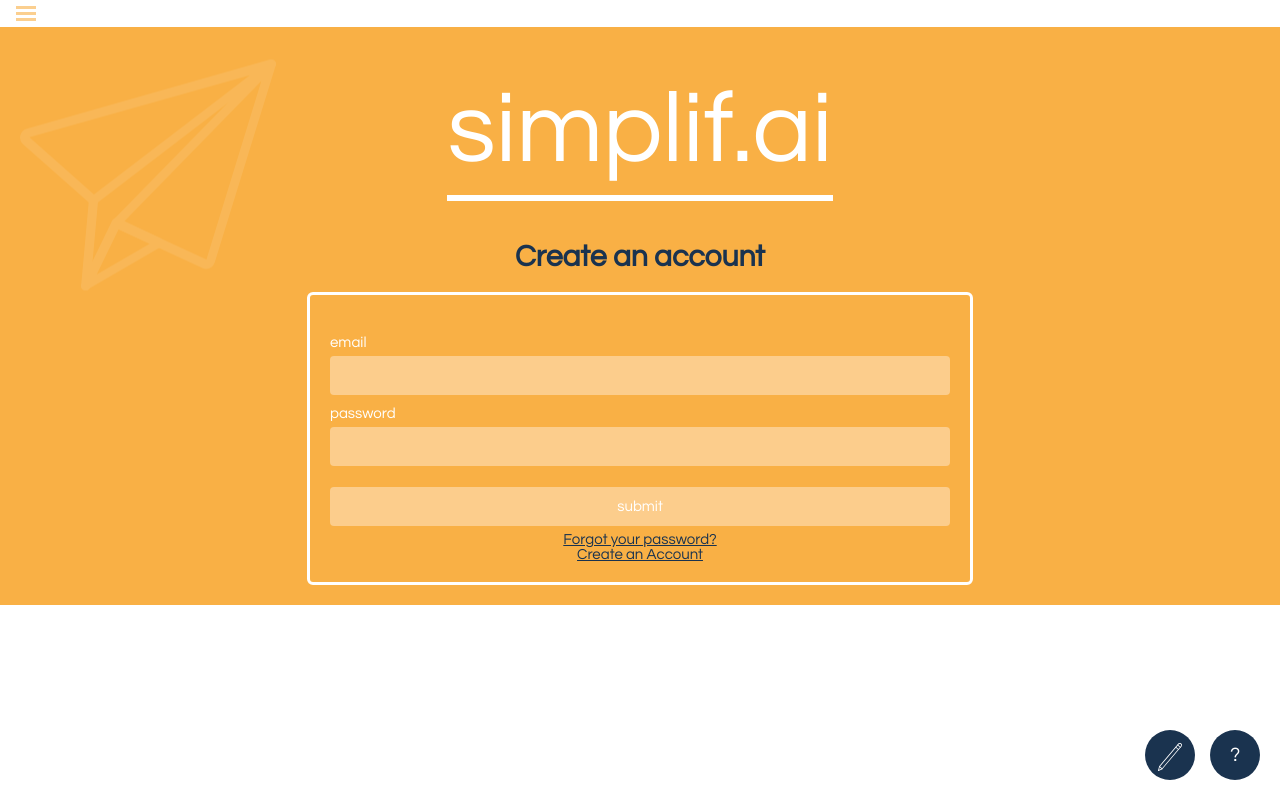
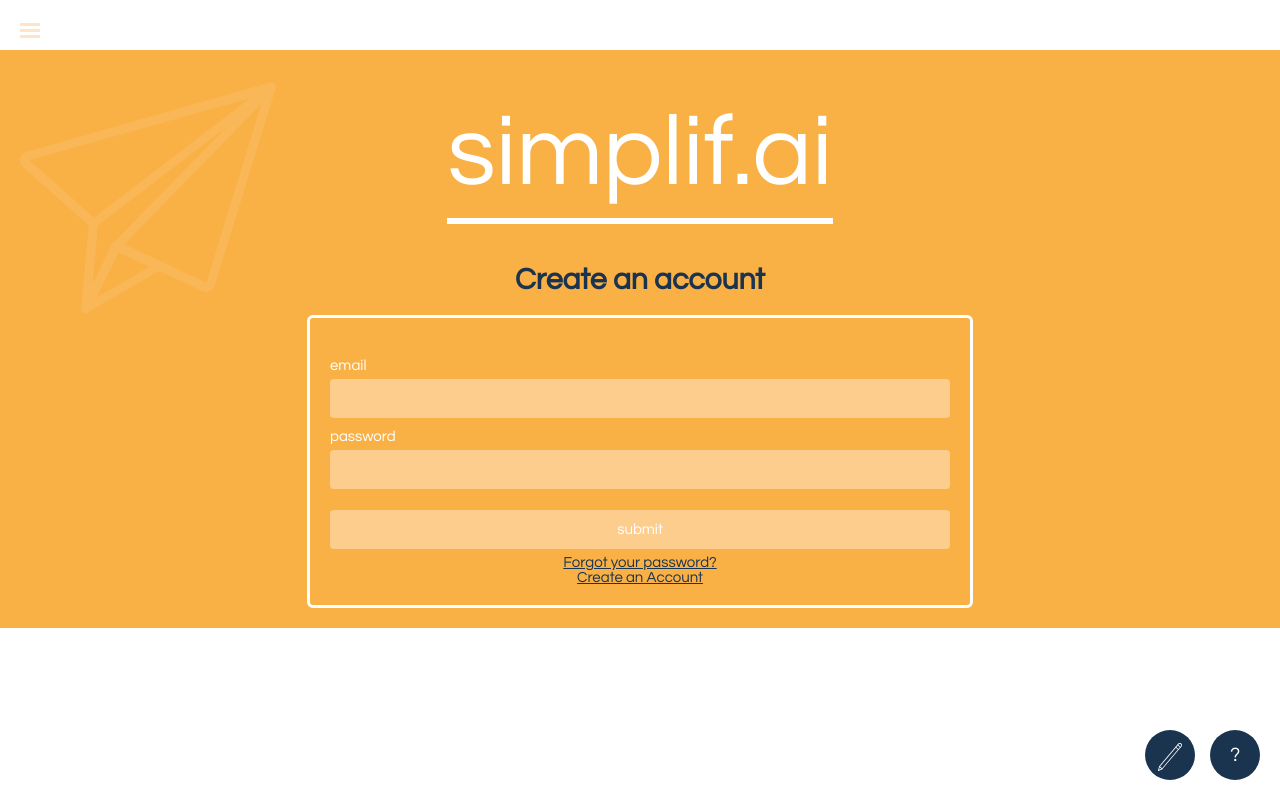
Before and after one commit to simplif-ai/application, a React (Create React App) app in the folder Frontend/: page / in a window 1280 px wide. Built offline with nearby package versions, Linux system fonts and the light colour scheme; no server answers.

Commit message:
styles for nav bar open and close

```diff
--- a/Frontend/src/css/nav.css
+++ b/Frontend/src/css/nav.css
@@ -1,10 +1,24 @@
 .container {
-  display: right;
+  display: inline-block;
+  position: fixed;
+  left: 20px;
+  top: 20px;
   cursor: pointer;
   opacity: .5;
 }
+.nav {
+  height: 50px;
+}
 .container:hover{
   opacity:1;
+  /*border-radius: 50%;
+  width: 40px;
+  height: 40px;
+  border: 1px solid #95989A;
+  transition: border-color .2s ease-in-out;
+ -moz-transition: border-color .2s ease-in-out;
+ -webkit-transition: border-color .2s ease-in-out;
+ -o-transition: border-color .2s ease-in-out;*/
 }
 
 .bar1, .bar2, .bar3 {
@@ -21,15 +35,37 @@
 .change .bar1 {
     -webkit-transform: rotate(-45deg) translate(-9px, 6px);
     transform: rotate(-45deg) translate(-9px, 6px);
+    -webkit-transform: rotate(-45deg);
+    transform: rotate(-45deg);
 }
 
 /* Fade out the second bar */
 .change .bar2 {
-    opacity: 0;
+    display: none;
 }
 
 /* Rotate last bar */
 .change .bar3 {
     -webkit-transform: rotate(45deg) translate(-8px, -8px);
     transform: rotate(45deg) translate(-8px, -8px);
+    -webkit-transform: rotate(45deg);
+    transform: rotate(45deg);
+
 }
+
+.drop {
+  background-color: #1A334F;
+  color: white;
+  border-radius: 50px;
+  border-radius: 0 27px 27px 27px;
+  position: fixed;
+  left: 20px;
+  top: 56px;
+  height: auto;
+  display: inline-block;
+  padding: 20px;
+}
+.drop a {
+  color: white;
+  display: block;
+}
--- a/Frontend/src/css/profile.css
+++ b/Frontend/src/css/profile.css
@@ -32,7 +32,7 @@
     opacity:1;
 }
 
-.container {
+.profile .container {
     padding: 3px 16px;
     font-style: italic;
 }
--- a/Frontend/src/pages/components/Nav.js
+++ b/Frontend/src/pages/components/Nav.js
@@ -1,12 +1,47 @@
-import React from 'react';
+import React, { Component } from 'react';
 import '../../css/nav.css';
 
-const Nav = () => (
-    <div className="container">
-      <div className="bar1"></div>
-      <div className="bar2"></div>
-      <div className="bar3"></div>
-    </div>
-);
-
+class Nav extends Component {
+  constructor(props) {
+    super(props);
+    this.state = {
+      open: false
+    };
+  }
+  onOpen = (e) => {
+    console.log('open before', this.state.open);
+    this.setState({
+      open: !this.state.open
+    });
+  }
+  render() {
+    return (
+      <div className="nav">
+        <div onClick={this.onOpen} className="container">
+          {this.state.open
+            ?
+            (<div>
+              <div className="bar1 change"/>
+              <div className="bar3 change"/>
+              </div>
+            ) : (
+              <div>
+                <div className="bar1"></div>
+                <div className="bar2"></div>
+                <div className="bar3"></div>
+            </div>
+            )
+          }
+        </div>
+        {this.state.open
+          ?
+          (<div className="drop">
+            <a href='/profile'>Profile</a>
+            <a href='/'>Logout</a>
+          </div>) : null
+        }
+      </div>
+    );
+  }
+}
 export default Nav;
--- a/Frontend/src/pages/profile/Profile.js
+++ b/Frontend/src/pages/profile/Profile.js
@@ -5,7 +5,7 @@
       //also profile stuff
 
 const Profile = () => (
-  <div className="page bgorange">
+  <div className="page bgorange profile">
     <div className="profileCard">
       <img src="https://cdn4.iconfinder.com/data/icons/superheroes/512/batman-512.png" alt="cute prof pic"/>
       <div className="title"> Name </div>
```
